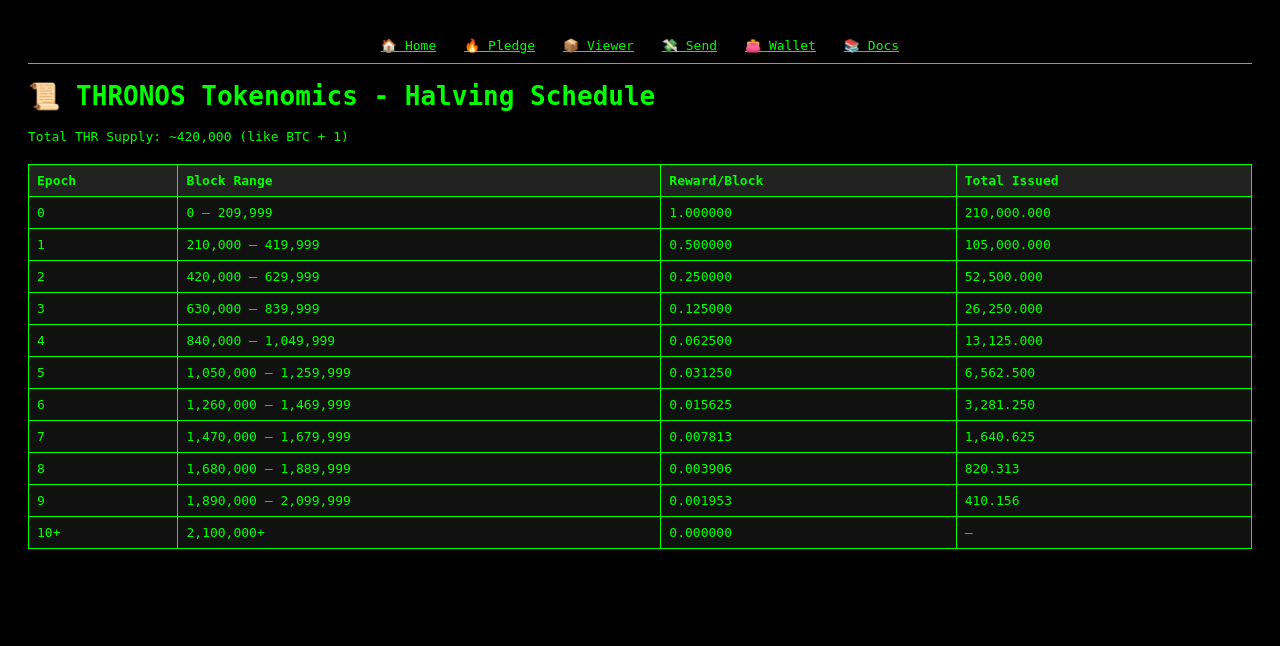
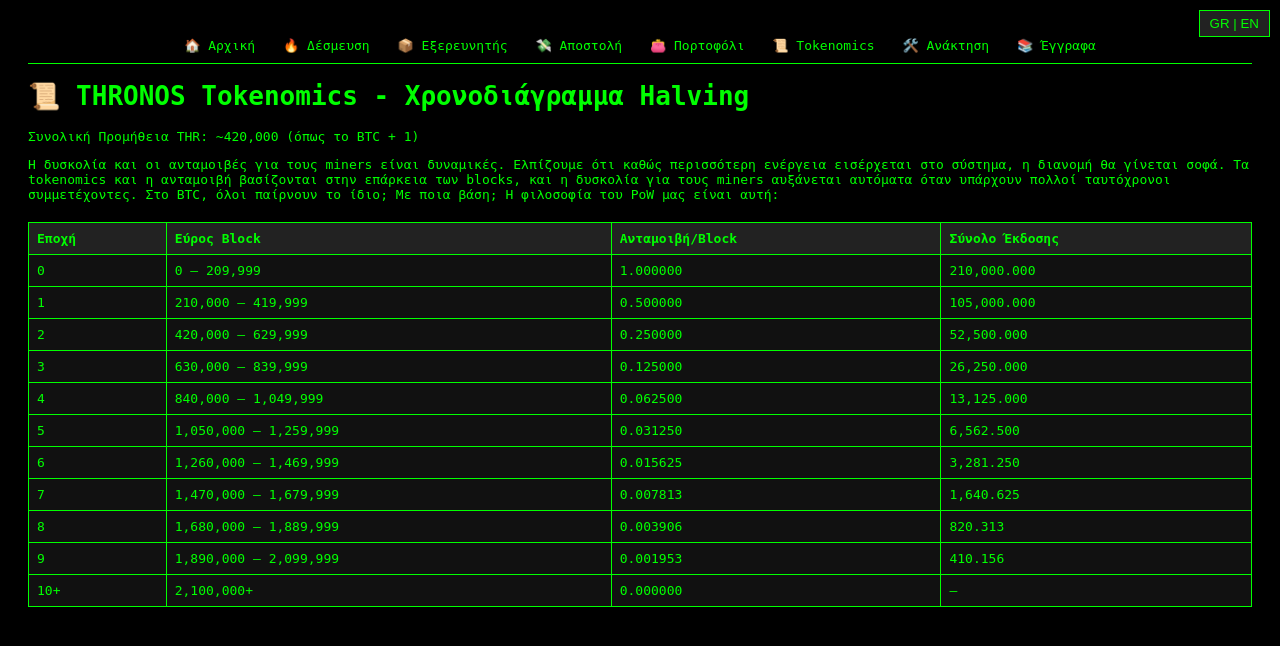
Before and after one commit to Tsipchain/thronos-V3, a Flask app: page /tokenomics in a window 1280 px wide. Shown: the top 646 px of the page. Run offline with Flask 2, Linux system fonts and the light colour scheme.

Commit message:
Update tokenomics.html

```diff
--- a/templates/tokenomics.html
+++ b/templates/tokenomics.html
@@ -1,4 +1,3 @@
-
 <!DOCTYPE html>
 <html>
 <head>
@@ -27,28 +26,53 @@
     a {
       color: #0f0;
       margin-right: 15px;
+      text-decoration: none;
     }
+    a:hover {
+      text-decoration: underline;
+    }
+    .lang-toggle {
+        position: absolute;
+        top: 10px;
+        right: 10px;
+        background: #222;
+        color: #0f0;
+        border: 1px solid #0f0;
+        padding: 5px 10px;
+        cursor: pointer;
+    }
+    .lang-en { display: none; }
   </style>
 </head>
 <body>
+
+<button class="lang-toggle" onclick="toggleLanguage()">GR | EN</button>
+
 <div style="background:#000;padding:10px;border-bottom:1px solid #0f0;text-align:center;">
-  <a href="/" style="color:#0f0;margin:10px;">🏠 Home</a>
-  <a href="/pledge" style="color:#0f0;margin:10px;">🔥 Pledge</a>
-  <a href="/viewer" style="color:#0f0;margin:10px;">📦 Viewer</a>
-  <a href="/send" style="color:#0f0;margin:10px;">💸 Send</a>
-  <a href="/wallet" style="color:#0f0;margin:10px;">👛 Wallet</a>
-  <a href="/docs" style="color:#0f0;margin:10px;">📚 Docs</a>
+  <a href="/" style="color:#0f0;margin:10px;">🏠 <span class="lang-el">Αρχική</span><span class="lang-en">Home</span></a>
+  <a href="/pledge" style="color:#0f0;margin:10px;">🔥 <span class="lang-el">Δέσμευση</span><span class="lang-en">Pledge</span></a>
+  <a href="/viewer" style="color:#0f0;margin:10px;">📦 <span class="lang-el">Εξερευνητής</span><span class="lang-en">Viewer</span></a>
+  <a href="/send" style="color:#0f0;margin:10px;">💸 <span class="lang-el">Αποστολή</span><span class="lang-en">Send</span></a>
+  <a href="/wallet" style="color:#0f0;margin:10px;">👛 <span class="lang-el">Πορτοφόλι</span><span class="lang-en">Wallet</span></a>
+  <a href="/tokenomics" style="color:#0f0;margin:10px;">📜 <span class="lang-el">Tokenomics</span><span class="lang-en">Tokenomics</span></a>
+  <a href="/recovery" style="color:#0f0;margin:10px;">🛠️ <span class="lang-el">Ανάκτηση</span><span class="lang-en">Recovery</span></a>
+  <a href="/docs" style="color:#0f0;margin:10px;">📚 <span class="lang-el">Έγγραφα</span><span class="lang-en">Docs</span></a>
 </div>
 
+  <h1>📜 <span class="lang-el">THRONOS Tokenomics - Χρονοδιάγραμμα Halving</span><span class="lang-en">THRONOS Tokenomics - Halving Schedule</span></h1>
+  <p><span class="lang-el">Συνολική Προμήθεια THR: ~420,000 (όπως το BTC + 1)</span><span class="lang-en">Total THR Supply: ~420,000 (like BTC + 1)</span></p>
 
-  <h1>📜 THRONOS Tokenomics - Halving Schedule</h1>
-  <p>Total THR Supply: ~420,000 (like BTC + 1)</p>
+  <p>
+    <span class="lang-el">Η δυσκολία και οι ανταμοιβές για τους miners είναι δυναμικές. Ελπίζουμε ότι καθώς περισσότερη ενέργεια εισέρχεται στο σύστημα, η διανομή θα γίνεται σοφά. Τα tokenomics και η ανταμοιβή βασίζονται στην επάρκεια των blocks, και η δυσκολία για τους miners αυξάνεται αυτόματα όταν υπάρχουν πολλοί ταυτόχρονοι συμμετέχοντες. Στο BTC, όλοι παίρνουν το ίδιο; Με ποια βάση; Η φιλοσοφία του PoW μας είναι αυτή:</span>
+    <span class="lang-en">The difficulty and rewards for miners are dynamic. We hope that as more energy enters the system, the distribution happens wisely. The tokenomics and rewards are based on block sufficiency, and the difficulty for miners increases automatically when there are many simultaneous participants. In BTC, everyone gets the same; on what basis is our PoW philosophy? This is it:</span>
+  </p>
+
   <table>
     <tr>
-      <th>Epoch</th>
-      <th>Block Range</th>
-      <th>Reward/Block</th>
-      <th>Total Issued</th>
+      <th><span class="lang-el">Εποχή</span><span class="lang-en">Epoch</span></th>
+      <th><span class="lang-el">Εύρος Block</span><span class="lang-en">Block Range</span></th>
+      <th><span class="lang-el">Ανταμοιβή/Block</span><span class="lang-en">Reward/Block</span></th>
+      <th><span class="lang-el">Σύνολο Έκδοσης</span><span class="lang-en">Total Issued</span></th>
     </tr>
     <tr><td>0</td><td>0 – 209,999</td><td>1.000000</td><td>210,000.000</td></tr>
     <tr><td>1</td><td>210,000 – 419,999</td><td>0.500000</td><td>105,000.000</td></tr>
@@ -62,5 +86,33 @@
     <tr><td>9</td><td>1,890,000 – 2,099,999</td><td>0.001953</td><td>410.156</td></tr>
     <tr><td>10+</td><td>2,100,000+</td><td>0.000000</td><td>—</td></tr>
   </table>
+
+<script>
+function toggleLanguage() {
+    const currentLang = localStorage.getItem('lang') || 'el';
+    const newLang = currentLang === 'el' ? 'en' : 'el';
+    setLanguage(newLang);
+}
+
+function setLanguage(lang) {
+    localStorage.setItem('lang', lang);
+    const elElements = document.querySelectorAll('.lang-el');
+    const enElements = document.querySelectorAll('.lang-en');
+
+    if (lang === 'el') {
+        elElements.forEach(el => el.style.display = 'inline');
+        enElements.forEach(el => el.style.display = 'none');
+    } else {
+        elElements.forEach(el => el.style.display = 'none');
+        enElements.forEach(el => el.style.display = 'inline');
+    }
+}
+
+// Initialize language
+document.addEventListener('DOMContentLoaded', () => {
+    const savedLang = localStorage.getItem('lang') || 'el';
+    setLanguage(savedLang);
+});
+</script>
 </body>
 </html>
```
